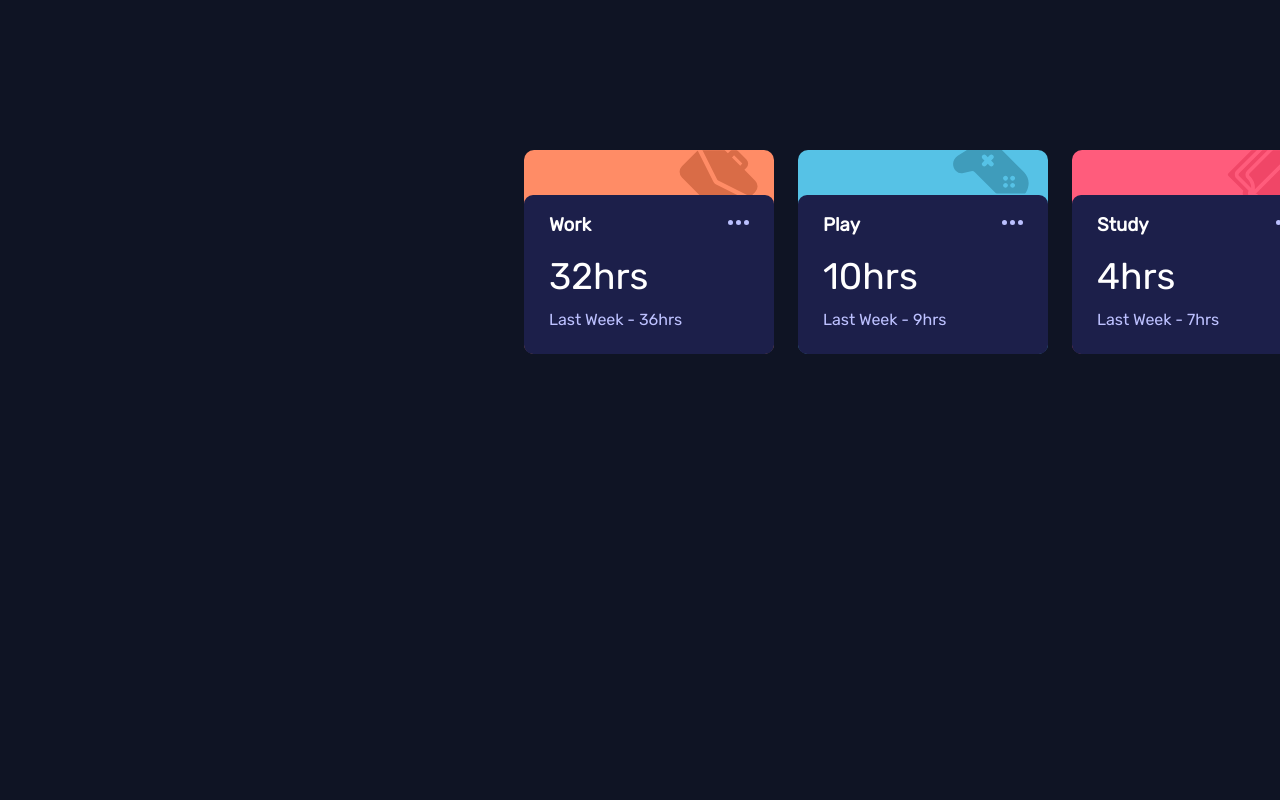
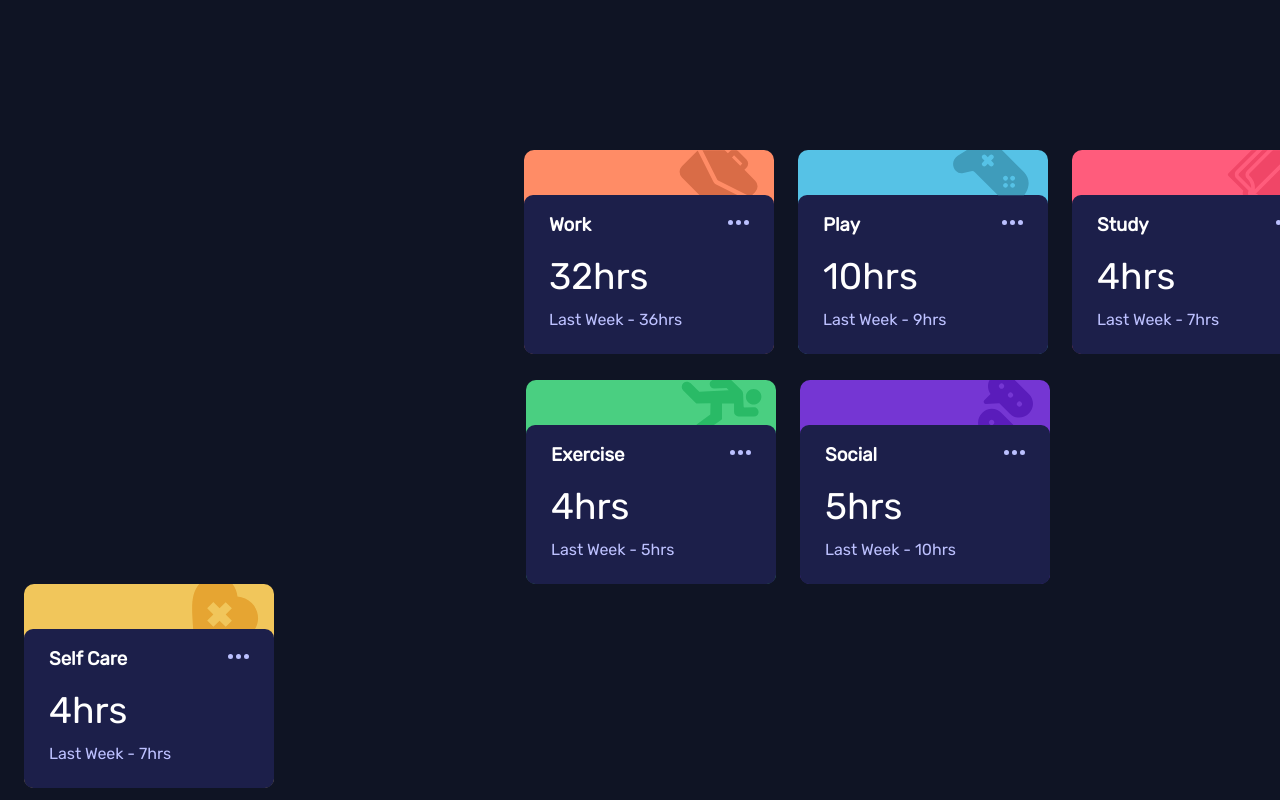
Before and after one commit to nad21lc/CSS-HTML-time-tracking, a plain HTML site: page index.html in a window 1280 px wide. Shown: the top 800 px of the page. Drawn offline with Linux system fonts and the light colour scheme.

Commit message:
Las 6 tarjetas se completo la parte del desarrollo de las seis tarjetas secundarias

```diff
--- a/index.html
+++ b/index.html
@@ -3,16 +3,15 @@
 <head>
   <meta charset="UTF-8">
   <meta name="viewport" content="width=device-width, initial-scale=1.0"> <!-- displays site properly based on user's device -->
-
   <link rel="icon" type="image/png" sizes="32x32" href="./images/favicon-32x32.png">
   <link rel="stylesheet" type="text/css" href="./styles/style.css">
-
   <title>Frontend Mentor | Time tracking dashboard</title>
 </head>
 <body>
-  <section class="work-card">
-      <div class="card-icon">
-        <img src="images/icon-work.svg"/>
+ <section class="container">
+    <div class="work-card card">
+      <div class="card-icon col-xs-12 col-sm-4">
+        <img class="icon-1" src="images/icon-work.svg"/>
       </div>
       <div class="information-card">
         <img src="images/icon-ellipsis.svg"/>
@@ -20,11 +19,10 @@
         <p class="hours-card">32hrs</p>
         <p class="Lastweek-card">Last Week - 36hrs</p>
       </div>
-  </section>
-
-  <section class="play-card">
+    </div>
+    <div class="play-card card">
       <div class="card-icon">
-      <img src="images/icon-play.svg"/>
+        <img class="icon-2" src="images/icon-play.svg"/>
       </div>
       <div class="information-card">
         <img src="images/icon-ellipsis.svg"/>
@@ -32,19 +30,51 @@
         <p class="hours-card">10hrs</p>
         <p class="Lastweek-card">Last Week - 9hrs</p>
       </div>
-  </section>
-
-  <section class="study-card">
+    </div>
+    <div class="study-card card">
       <div class="card-icon">
-      <img src="images/icon-study.svg"/>
+        <img class= "icon-3" src="images/icon-study.svg"/>
       </div>
-    <div class="information-card">
+      <div class="information-card card">
         <img src="images/icon-ellipsis.svg"/>
         <h3 class="type-card-name">Study</h3>
         <p class="hours-card">4hrs</p>
         <p class="Lastweek-card">Last Week - 7hrs</p>
       </div>
+    </div>
+    <div class="exercise-card card">
+      <div class="card-icon">
+        <img class= "icon-4" src="images/icon-exercise.svg"/>
+      </div>
+      <div class="information-card">
+        <img src="images/icon-ellipsis.svg"/>
+        <h3 class="type-card-name">Exercise</h3>
+        <p class="hours-card">4hrs</p>
+        <p class="Lastweek-card">Last Week - 5hrs</p>
+      </div>
+    </div>
+    <div class="social-card card">
+      <div class="card-icon">
+        <img class= "icon-5" src="images/icon-social.svg"/>
+      </div>
+      <div class="information-card">
+        <img src="images/icon-ellipsis.svg"/>
+        <h3 class="type-card-name">Social</h3>
+        <p class="hours-card">5hrs</p>
+        <p class="Lastweek-card">Last Week - 10hrs</p>
+      </div>
+    </div>
+    <div class="self-care-card card">
+      <div class="card-icon">
+        <img class= "icon-6" src="images/icon-self-care.svg"/>
+      </div>
+      <div class="information-card">
+        <img src="images/icon-ellipsis.svg"/>
+        <h3 class="type-card-name">Self Care</h3>
+        <p class="hours-card">4hrs</p>
+        <p class="Lastweek-card">Last Week - 7hrs</p>
+      </div>
+    </div>
   </section>
-
 </body>
 </html>
--- a/styles/style.css
+++ b/styles/style.css
@@ -1,11 +1,9 @@
 @import url('https://fonts.googleapis.com/css2?family=Rubik&display=swap');
-
 *{
     padding: 0;
     margin: 0;
     box-sizing: border-box;
 }
-
 :root {
     --primary-color-blue: hsl(246, 80%, 60%);
     --primary-color-lightRed-work: hsl(15, 100%, 70%);
@@ -14,7 +12,6 @@
     --primary-color-limeGreem-exercise: hsl(145, 58%, 55%);
     --primary-color-violet-social: hsl(264, 64%, 52%);
     --primary-color-softOrange-selfcare: hsl(43, 84%, 65%);
-
     --neutral-color-veryDarkBlue: hsl(226, 43%, 10%);
     --neutral-color-darkBlue: hsl(235, 46%, 20%);
     --neutral-color-desaturatedBlue: hsl(235, 45%, 61%);
@@ -22,53 +19,98 @@
     --color-white: white;
     --Font-size: 18px; /*(card titles e.g. Work, Play)*/
 }
-
 body {
     font-family: 'Rubik', sans-serif;
     font-size: var(--font-size-1);
     background-color: var(--neutral-color-veryDarkBlue);
+    display: flex;
+    justify-content: space-between;
+    align-items: center;
+}
+.container{
+    display: flex;
     padding-top: 150px;
-    display: flex;
+    flex-flow: wrap;
 }
-
+.card{
+    width: 250px;
+    border-radius: 10px;
+}
 .work-card {
-    width: 250px;
     background-color: var(--primary-color-lightRed-work);
-    border-radius: 10px;
     position: relative;
     left:500px;
     margin-left: 1.5em;
 }
-
 .play-card{
-    width: 250px;
     background-color: var(--primary-color-softBlue-play);
-    border-radius: 10px;
     position: relative;
     left:500px;
     margin-left: 1.5em;
 }
-
 .study-card {
-    width: 250px;
     background-color: var(--primary-color-lightRed-study);
-    border-radius: 10px;
     position: relative;
     left:500px;
     margin-left: 1.5em;
 }
-
+.exercise-card{
+    background-color: var(--primary-color-limeGreem-exercise);
+    position: relative;
+    top:230px;
+    margin-left: -18.5em;
+}
+.social-card{
+    background-color: var(--primary-color-violet-social);
+    position: relative;
+    top:230px;
+    margin-left: 1.5em;
+}
+.self-care-card{
+    background-color: var(--primary-color-softOrange-selfcare);
+    position: relative;
+    top:230px;
+    margin-left: 1.5em;
+}
 .card-icon{
+    height:45px;
+}
+.icon-1 {
+    clip-path: inset(12.9% 0 30.4% 0);
     position: relative;
-    height:45px;
+    bottom:10px;
     padding-left: 155px;
+}
+.icon-2 {
+    clip-path: inset(12.9% 0 28.3% 0);
+    position: relative;
     bottom:10px;
+    padding-left: 155px;
 }
-
-.card-icon img{
+.icon-3 {
     clip-path: inset(12.9% 0 30.4% 0);
+    position: relative;
+    bottom:10px;
+    padding-left: 155px;
 }
-
+.icon-4 {
+    clip-path: inset(2% 0 16.5% 0);
+    position: relative;
+    bottom:1px;
+    padding-left: 155px;
+}
+.icon-5 {
+    clip-path: inset(12.9% 0 42% 0);
+    position: relative;
+    bottom:13px;
+    padding-left: 164px;
+}
+.icon-6 {
+    clip-path: inset(13.3% 0 19.5% 0);
+    position: relative;
+    bottom:9px;
+    padding-left: 168px;
+}
 .information-card{
     color: var(--color-white);
     background-color: var(--neutral-color-darkBlue);
@@ -76,28 +118,22 @@ body {
     border-radius: 9px;
     cursor: pointer;
 }
-
 .information-card:hover{
     background-color: var(--neutral-color-desaturatedBlue);
 }
-
-
 .information-card img{
     float: right;
     cursor: pointer;
 }
-
 .type-card-name {
     padding-bottom: 12px;
     position: relative;
     bottom: 6px;
 }
-
 .hours-card {
     padding-bottom: 12px;
     font-size: 37px;
 }
-
 .Lastweek-card{
     color: var(--neutral-color-paleBlue);
 }
```
Lines whose indentation alone changed are shown as unchanged.
